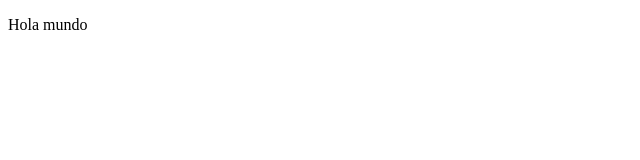
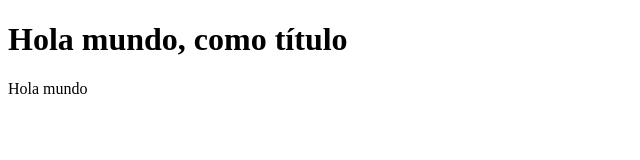
Before and after one commit to SnunezT/Clase2604, a plain HTML site: page index.html in a window 1280 px wide. Shown: the whole page, without its empty margins (0-640 px from the left). Drawn offline with Linux system fonts and the light colour scheme.

Commit message:
otro cambio wuju

```diff
--- a/index.html
+++ b/index.html
@@ -6,8 +6,7 @@
     <title>Clase de git</title>
 </head>
 <body>
-   <p>
-    Hola mundo
-   </p>
+    <h1>Hola mundo, como título</h1>
+   <p>Hola mundo</p>
 </body>
 </html>
```
